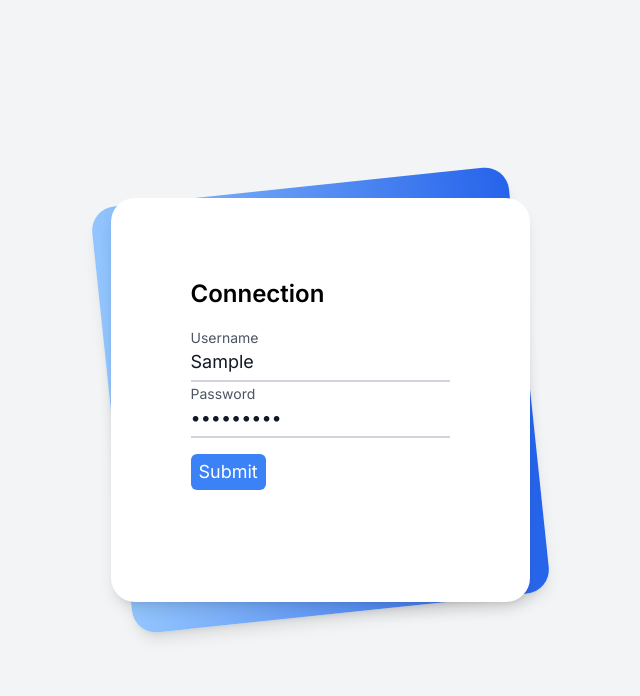
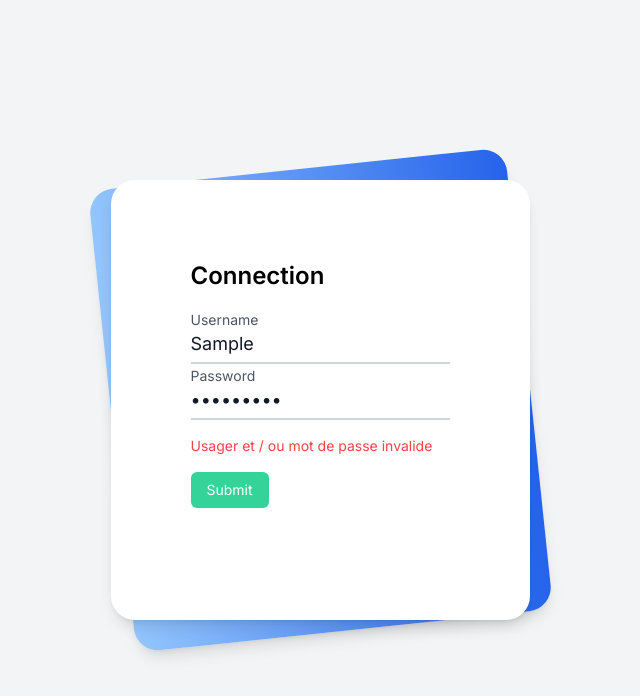
Before and after one commit to ZhichGaming/student-website-archive, a Next.js app in the folder CLIENT/: page /login in a window 1280 px wide. Both pictures are taken after typing "Sample", "Sample123" into the empty fields and a click on the button "Submit". Shown: the top 696 px of the page, without its empty margins (320-960 px from the left). Built offline with nearby package versions, Linux system fonts and the light colour scheme; no server answers.

Commit message:
now detects when doesn't have right credidentials

```diff
--- a/CLIENT/src/app/login/LoginForm.tsx
+++ b/CLIENT/src/app/login/LoginForm.tsx
@@ -1,13 +1,23 @@
 "use client";
 
-import type { MutableRefObject } from "react";
-import { useRef } from "react";
+import type { Dispatch, MutableRefObject, SetStateAction } from "react";
+import { useCallback, useEffect, useRef, useState } from "react";
 import { useUser } from "../useUser";
 import { useRouter } from "next/navigation";
 
 export default function LoginForm() {
   const usernameRef = useRef(null);
   const passwordRef = useRef(null);
+  const errorRef = useRef(null);
+  const [failed, setFailed] = useState(false);
+
+  useEffect(() => {
+    if (failed) {
+      errorRef?.current?.classList.remove("invisible");
+      return;
+    }
+    errorRef?.current?.classList.add("invisible");
+  }, [failed]);
 
   return (
     <div className="py-8 text-base leading-6 space-y-4 text-gray-700 sm:text-lg sm:leading-7">
@@ -23,30 +33,35 @@ export default function LoginForm() {
           Password
         </label>
       </div>
-      <LoginButton refs={[usernameRef, passwordRef]} />
+      <Error errorRef={errorRef} />
+      <LoginButton refs={[usernameRef, passwordRef]} setFailed={setFailed} />
     </div>
   );
 }
 
-function LoginButton({ refs }: Props) {
+function LoginButton({ refs, setFailed }: Props) {
   const [usernameRef, passwordRef] = refs;
   const [, { login }] = useUser();
   const router = useRouter();
 
-  const handleSubmit = async (e: any) => {
+  async function handleSubmit(e: any) {
+    setFailed(false);
     e.preventDefault();
 
     let res = await login((usernameRef!.current! as HTMLInputElement).value, (passwordRef!.current! as HTMLInputElement).value);
+    console.log(res);
 
     if (res) {
       router.push("/");
+      return;
     }
-  };
+    setFailed(true);
+  }
 
   return (
     <div className="relative">
       <button
-        className="bg-blue-500 text-white rounded-md px-2 py-1"
+        className="bg-blue-500 text-white text-sm rounded-md px-4 py-2 hover:bg-emerald-400 focus:bg-emerald-400 transition-colors outline-none"
         onClick={(e) => {
           handleSubmit(e);
         }}
@@ -57,6 +72,15 @@ function LoginButton({ refs }: Props) {
   );
 }
 
+function Error({ errorRef }: { errorRef: MutableRefObject<null> }) {
+  return (
+    <p className="text-red-500 text-sm invisible" ref={errorRef}>
+      Usager et / ou mot de passe invalide
+    </p>
+  );
+}
+
 type Props = {
   refs: MutableRefObject<null>[];
+  setFailed: Dispatch<SetStateAction<boolean>>;
 };
--- a/CLIENT/src/app/useUser.tsx
+++ b/CLIENT/src/app/useUser.tsx
@@ -14,6 +14,7 @@ function UserContextProvider({ children }: { children: ReactNode }) {
   }, [user]);
 
   async function login(username: string, password: string) {
+    try {
       let res = await fetch("//localhost:8000/login", {
         method: "POST",
         mode: "cors",
@@ -23,10 +24,18 @@ function UserContextProvider({ children }: { children: ReactNode }) {
         },
         body: JSON.stringify({ username, password }),
       });
+
+      if ((await res.status) == 401) {
+        return false;
+      }
+
       let data = await res.json();
       setUser(data);
 
       return true;
+    } catch {
+      return false;
+    }
   }
 
   return <UserContext.Provider value={[user, { login }]}>{children}</UserContext.Provider>;
```
Also changed, not shown: 1 other file (tests, documents, lock files or other folders). Lines whose indentation alone changed are shown as unchanged.
